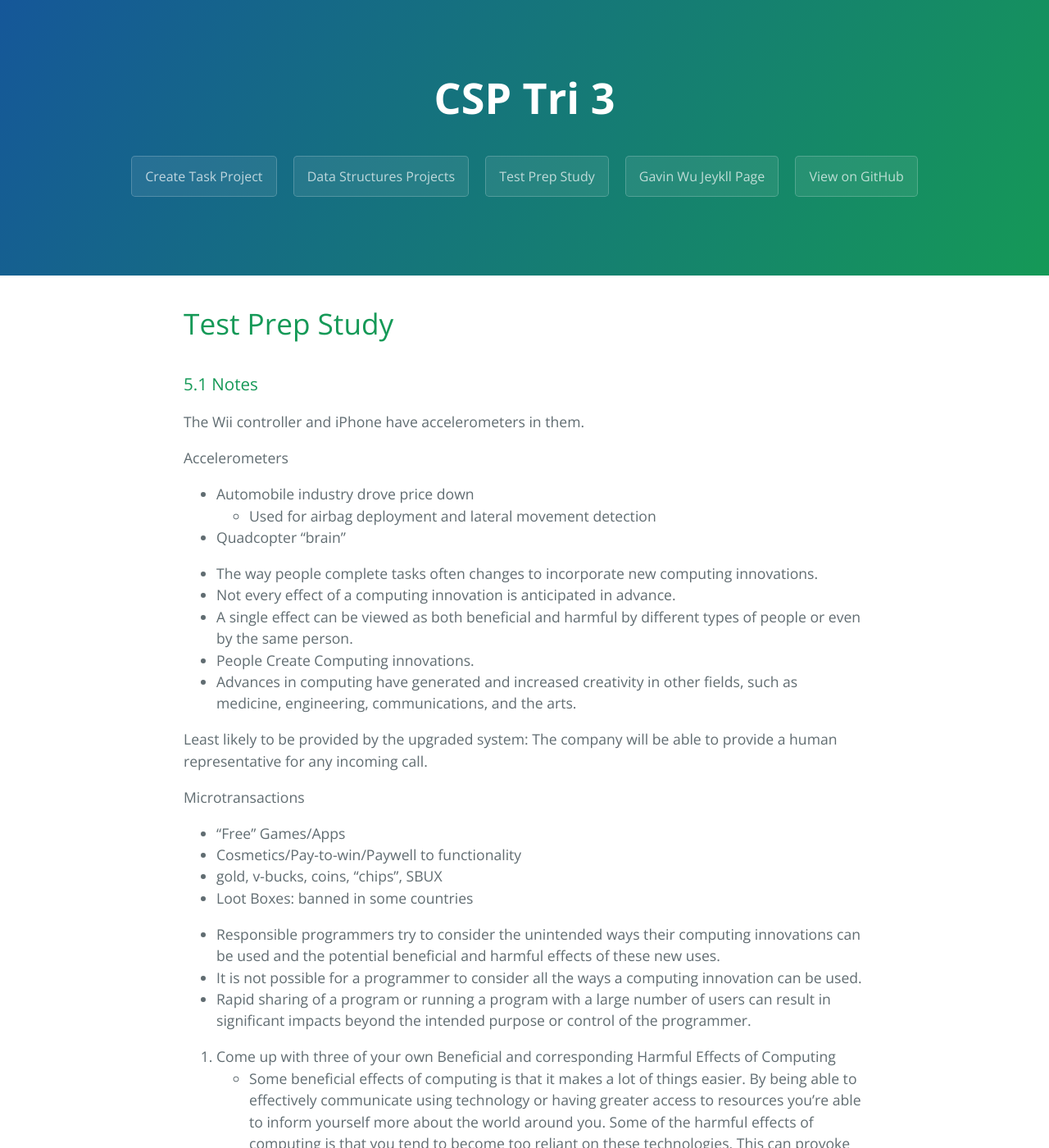
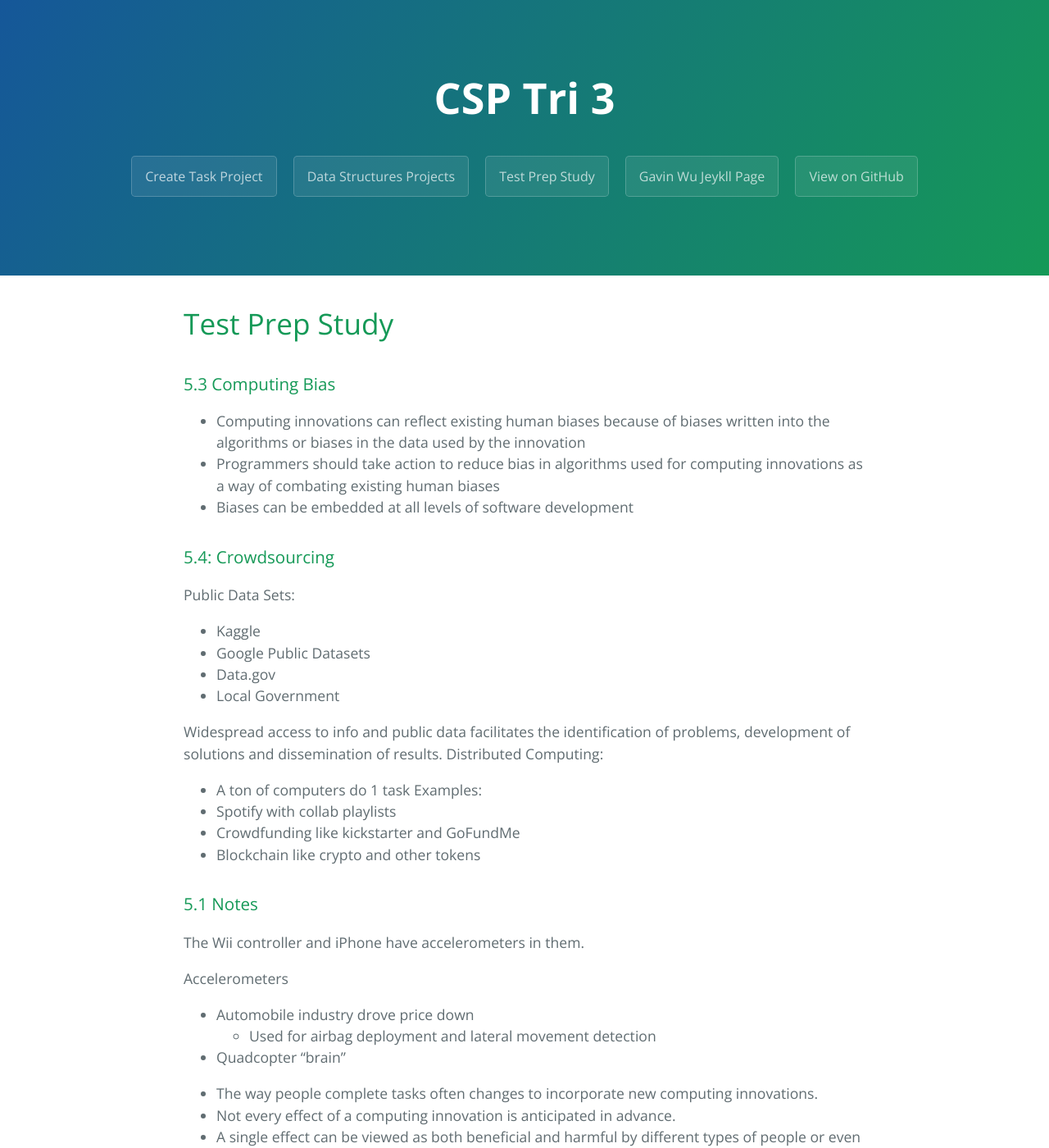
Before and after one commit to GavinYWu/Gavin, a Jekyll site: the page built from Test-Prep-Study.md, in a window 1280 px wide and 1400 px high. Shown: the whole window at 82% size. Built offline with Jekyll 4.4.1, drawn with Linux system fonts in a browser that asks for light colours.

Commit message:
Update Test-Prep-Study.md

```diff
--- a/Test-Prep-Study.md
+++ b/Test-Prep-Study.md
@@ -5,6 +5,27 @@ filename: Test-Prep-Study
 ---
 
 # Test Prep Study
+
+### 5.3 Computing Bias
+- Computing innovations can reflect existing human biases because of biases written into the algorithms or biases in the data used by the innovation
+- Programmers should take action to reduce bias in algorithms used for computing innovations as a way of combating existing human biases
+- Biases can be embedded at all levels of software development
+
+### 5.4: Crowdsourcing
+Public Data Sets:
+- Kaggle
+- Google Public Datasets
+- Data.gov
+- Local Government
+
+Widespread access to info and public data facilitates the identification of problems, development of solutions and dissemination of results.
+Distributed Computing:
+- A ton of computers do 1 task
+Examples:
+- Spotify with collab playlists
+- Crowdfunding like kickstarter and GoFundMe
+- Blockchain like crypto and other tokens
+
 
 ### 5.1 Notes
 The Wii controller and iPhone have accelerometers in them.
```
